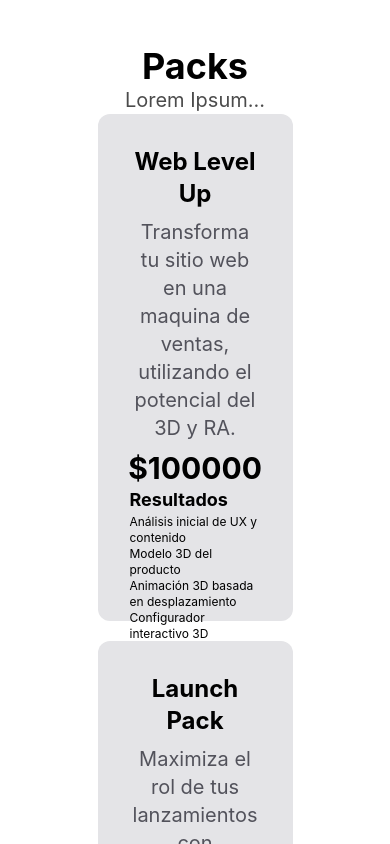
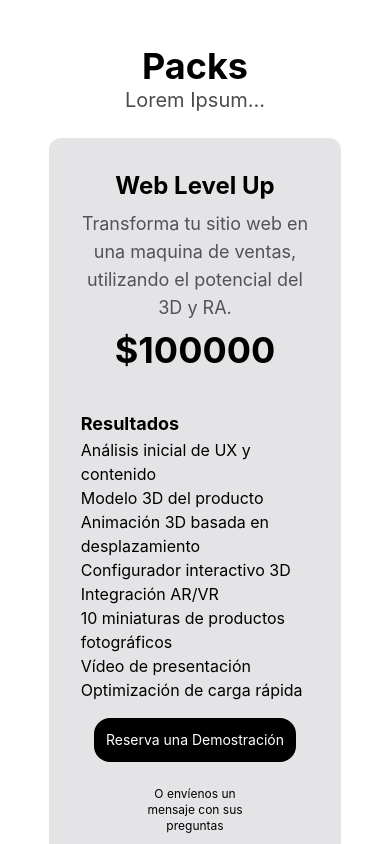
Before and after one commit to ManuelGurbanov/Opptix-Web, a React (Create React App) app: page / in a window 390 px wide. Shown: the part 2740-3584 px from the top of the page. Built offline with nearby package versions, Linux system fonts and the light colour scheme; no server answers.

Commit message:
improved packs responsive

```diff
--- a/src/Packs.js
+++ b/src/Packs.js
@@ -52,24 +52,28 @@ function Packs() {
     ];
 
     return (
-        <>
+        <div className='min-h-screen w-full items-center flex-col flex'>
         <h1 className='text-center w-full text-4xl font-bold mt-12'>Packs</h1>
-        <h2 className='text-center w-full text-xl opacity-70'>Lorem Ipsum...</h2>
-        <div className='w-1/2 bg-white flex flex-col sm:flex-row justify-center items-start text-black sm:p-12 gap-5 m-0 mb-16 sm:mb-0'>
-            {packs.map((pack, index) => (
-                <div key={index} className='w-full h-[60vh] bg-zinc-200 rounded-xl flex flex-col items-center justify-between text-center p-8 hover:scale-105 transition-all ease-in-out'>
+        <h2 className='text-center w-full text-xl opacity-70 mb-6 sm:mb-0'>Lorem Ipsum...</h2>
+        <div className='w-3/4 sm:w-2/3 min-h-[70vh] sm:min-w-[1100px] bg-white flex flex-col sm:flex-row justify-center items-start text-black sm:p-8 gap-8 m-0 mb-16 sm:mb-0'>
+        {packs.map((pack, index) => (
+                <div key={index} className='relative w-full sm:min-h-[60vh] min-h-[80vh] bg-zinc-200 rounded-xl flex flex-col items-center justify-end text-center p-8 hover:scale-105 transition-all ease-in-out'>
                     <h1 className='text-2xl font-bold mb-2'>{pack.title}</h1>
-                    <p className='text-xl text-zinc-600 mb-2'>{pack.description}</p>
-                    <h2 className='text-3xl font-bold'>${pack.price}</h2>
-                    {pack.monthly && <p className='text-md mb-4'>mensuales</p>}
+                    <p className='text-lg text-zinc-600 mb-2'>{pack.description}</p>
+                    <h2 className='text-4xl font-bold'>${pack.price}</h2>
+                    <p className={`text-md mb-4 transition-opacity duration-500 ${pack.monthly ? 'opacity-100' : 'opacity-0'}`}>
+                        mensuales
+                        </p>
+
 
                     <h3 className='text-lg font-bold text-left w-full'>Resultados</h3>
-                    <ul className='mb-4 text-left text-xs'>
+                    <ul className='mb-4 text-left text-md'>
                         {pack.results.map((result, i) => (
                             <li key={i}>{result}</li>
                         ))}
                     </ul>
-                    <button className='bg-black p-3 text-white rounded-2xl w-2/3 text-sm mb-6 hover:bg-zinc-800 transition-colors ease-in-out duration-75'>Reserva una Demostración</button>
+                    <button className=' bg-black p-3 text-white rounded-2xl min-w-2/3 text-sm justify-self-end mb-6 hover:bg-zinc-800 transition-colors ease-in-out duration-75'>Reserva una Demostración</button>
+                    <p className='text-xs text-center w-1/2'>O envíenos un mensaje con sus preguntas</p>
                 </div>
             ))}
         </div>
@@ -77,7 +81,7 @@ function Packs() {
             <h1 className='text-black font-extrabold text-xl'>Creamos tu Propio Pack</h1>
             <button className='bg-zinc-300 p-3 rounded-xl text-md font-semibold hover:scale-105 transition-all duration-100'>Hablar con un Asesor</button>
         </div>
-        </>
+        </div>
     );
 }
 
--- a/src/index.css
+++ b/src/index.css
@@ -18,7 +18,8 @@ code {
 }
 
 ::-webkit-scrollbar {
-  width: 6px;
+  width: 6px; /* Para barras de desplazamiento verticales */
+  height: 2px; /* Para barras de desplazamiento horizontales */
 }
 
 ::-webkit-scrollbar-thumb {
```
Also changed, not shown: src/ARModelViewer.js (line endings or trailing spaces).
